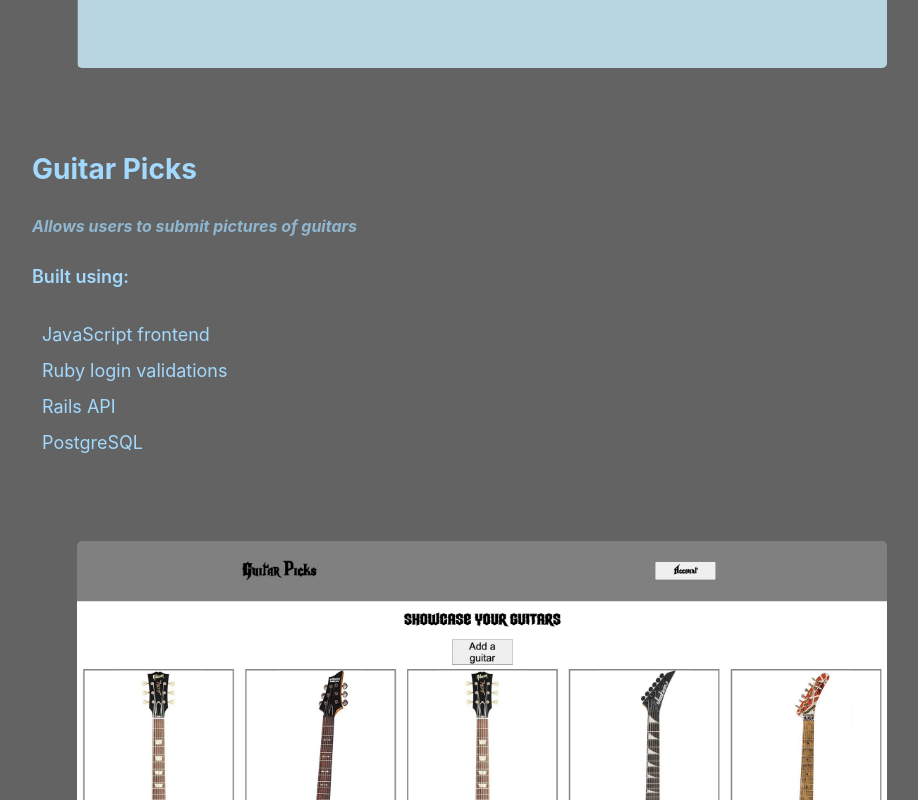
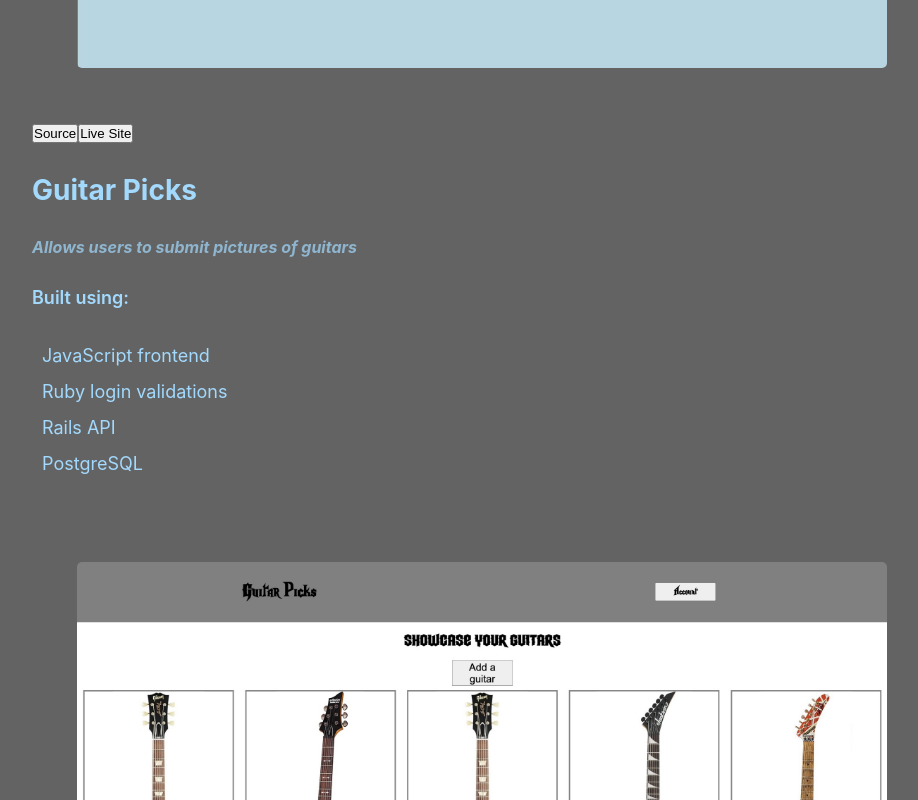
Before and after one commit to Swislok-Dev/portfolio, a React (Create React App) app: page / in a window 1280 px wide. Shown: the part 1620-2420 px from the top of the page, without its empty margins (158-1076 px from the left). Built offline with nearby package versions, Linux system fonts and the light colour scheme.

Commit message:
create links to project resources

```diff
--- a/src/components/Project.jsx
+++ b/src/components/Project.jsx
@@ -1,7 +1,7 @@
 import React from "react"
 
 const Project = (props) => {
-  const { title, description, itemsArray, image } = props
+  const { title, description, itemsArray, image, githubLink, liveLink } = props
 
   return (
     <article className="project article">
@@ -16,6 +16,15 @@
       <figure>
         <img src={image} alt={title} className="project-image" />
       </figure>
+      <div className="project-links">
+        <a href={githubLink} target="_blank" rel="noreferrer">
+          <button className="btn">Source</button>
+        </a>
+
+        <a href={liveLink} target="_blank" rel="noreferrer">
+          <button className="btn">Live Site</button>
+        </a>
+      </div>
     </article>
   )
 }
```
